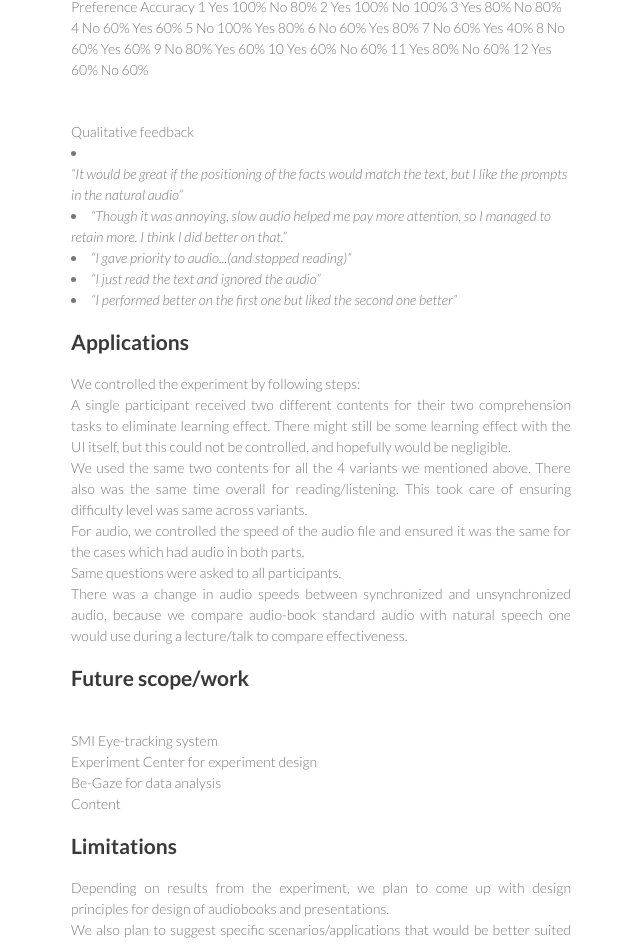
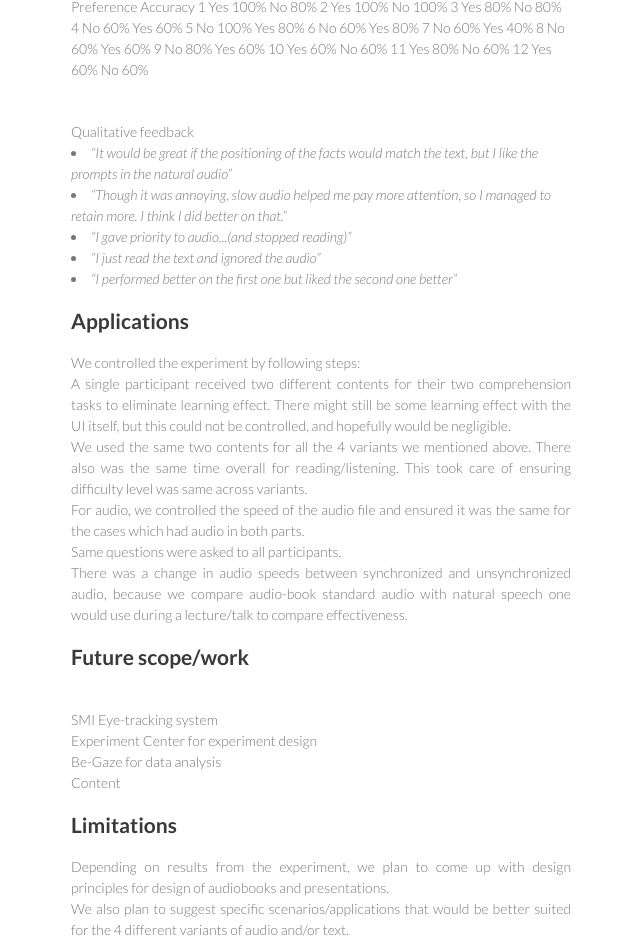
Before and after one commit to divyakkm/i290_eyetracking, a plain HTML site: page index.html in a window 1280 px wide. Shown: the part 4635-5579 px from the top of the page, without its empty margins (499-1139 px from the left). Drawn offline with Linux system fonts and the light colour scheme.

Commit message:
Update index.html

```diff
--- a/index.html
+++ b/index.html
@@ -173,7 +173,7 @@
                                         </table>
                                         <br> Qualitative feedback
                                         <br>
-                                        <li></li><i>“It would be great if the positioning of the facts would match the text, but I like the prompts in the natural audio”</i>
+                                        <li><i>“It would be great if the positioning of the facts would match the text, but I like the prompts in the natural audio”</i>
                                         <br>
                                         <li><i>“Though it was annoying, slow audio helped me pay more attention, so I managed to retain more. I think I did better on that.”</i>
                                         <br>
```
